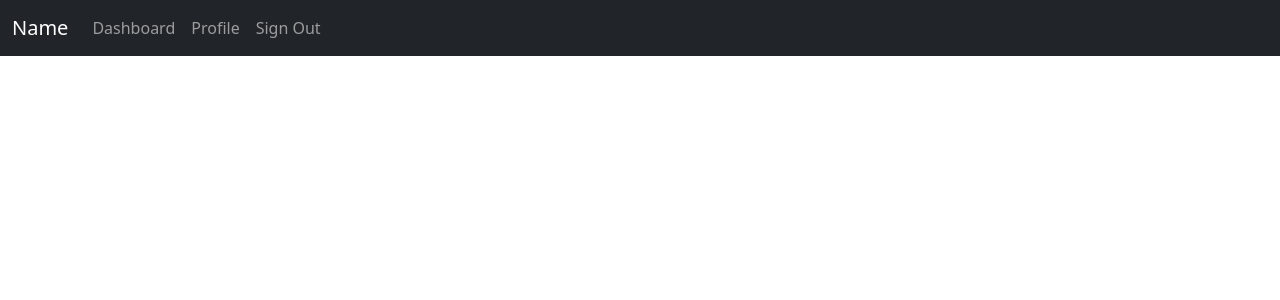
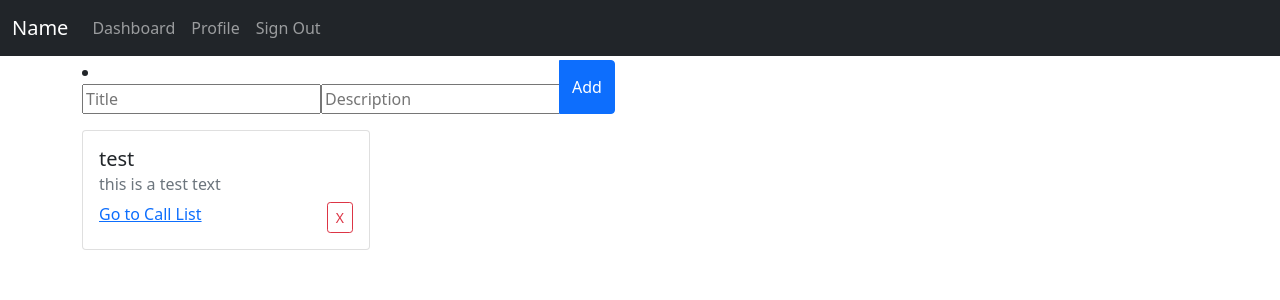
Before and after one commit to Maddzenx/web_app, a React (Create React App) app in the folder client/: page /callListCard in a window 1280 px wide. Shown: the top 300 px of the page. Built offline with nearby package versions, Linux system fonts and the light colour scheme.

Commit message:
dashboard

```diff
--- a/client/src/Components/dashboard.tsx
+++ b/client/src/Components/dashboard.tsx
@@ -4,14 +4,14 @@ import axios from "axios";
 import SideBar from './sideBar';
 import { NewCallListItemField } from './newCallListItemField';
 import { CallList } from '../../../server/src/model/callList.interface';
-import { Accordion, Button, FormControl, InputGroup } from 'react-bootstrap';
-import AccordionItem from 'react-bootstrap/esm/AccordionItem';
-import addCallList from './addCallList';
+import { Button, Card, Container, InputGroup } from 'react-bootstrap';
 
 interface DashboardProps {
     callLists: CallList[],
 }
+
 const sideBar = <SideBar />
+
 export class Dashboard extends React.Component<DashboardProps, {}> {
     constructor(props: DashboardProps) {
         super(props);
@@ -19,22 +19,61 @@ export class Dashboard extends React.Component<DashboardProps, {}> {
         this.addNewCallList = this.addNewCallList.bind(this);
     }
 
-    private async addNewCallList(id: number, title: string, creator: string, contacts: Array<Contact["id"]>, description?: string) {
-        await axios.put("http://localhost:8080/callList", { id: id, title: title, creator: creator, contacts: contacts, description: description });
+    private async addNewCallList(title: string, description?: string) {
+        await axios.put("http://localhost:8080/callList", { title: title, description: description });
     }
 
+    deleteContact = (index: number): void => {
+        //IContactService.deletContact(id)
+        alert('You clicked me!');
+        this.tList = this.tList.slice(index,1)
+      }
+
+    tempCl = {
+        tempListItems: [
+            {
+                title: "aa",
+                decription: "bb"
+            }, {
+                title: "cc",
+                decription: "dd"
+            }, {
+                title: "ee",
+                decription: "ff"
+            }, {
+                title: "gg",
+                decription: "hh"
+            }, {
+                title: "ii",
+                decription: "jj"
+            },
+        ]
+    };
+    tList = this.tempCl.tempListItems
+
+    //byt ut paddingTop
     override render() {
-        return <ul><SideBar />
-
-            <InputGroup className="mb-3">
-                <NewCallListItemField key="new item" addNewCallList={function (title: string, description: string): void {
-                    throw new Error('Function not implemented.');
-                }} />
-                <Button>Add Call List</Button>
+        return <Container>
+            <SideBar />
+            <InputGroup className="mb-3" style={{ paddingTop: "60px" }}>
+                <NewCallListItemField key="new item" addNewCallList={this.addNewCallList} />
+                <Button>Add</Button>
             </InputGroup>
 
-
-
-        </ul>
+            <Card style={{ width: '18rem' }}>
+                <Card.Body>
+                    <Card.Title>test</Card.Title>
+                    <Card.Subtitle className="mb-2 text-muted">this is a test text</Card.Subtitle>
+                    <Card.Link href="/callListPage">Go to Call List</Card.Link>
+                    <Button variant="outline-danger" size="sm" style={{ float: 'right' }}
+                        onClick={() => {
+                            //this.deleteContact(index);
+                        }}
+                    >
+                        X
+                    </Button>
+                </Card.Body>
+            </Card>
+        </Container>
     }
 }
--- a/client/src/components/newCallListItemField.tsx
+++ b/client/src/components/newCallListItemField.tsx
@@ -1,6 +1,6 @@
 import { useState } from "react";
 
-export function NewCallListItemField(props: {addNewCallList: (title: string, description: string) => void }) {
+export function NewCallListItemField(props: { addNewCallList: (title: string, description: string) => void }) {
   const [title, setTitle] = useState("");
   const [description, setDescription] = useState("");
 
@@ -9,8 +9,7 @@ export function NewCallListItemField(props: {addNewCallList: (title: string, des
       event.preventDefault();
       props.addNewCallList(title, description);
     }}>
-        <input type="text" placeholder="Title"
- required value={title} onChange={(event) => {
+      <input type="text" placeholder="Title" required value={title} onChange={(event) => {
         setTitle(event.target.value)
       }}></input>
       <input type="text" placeholder="Description" required value={description} onChange={(event) => {
```
Lines whose indentation alone changed are shown as unchanged.
